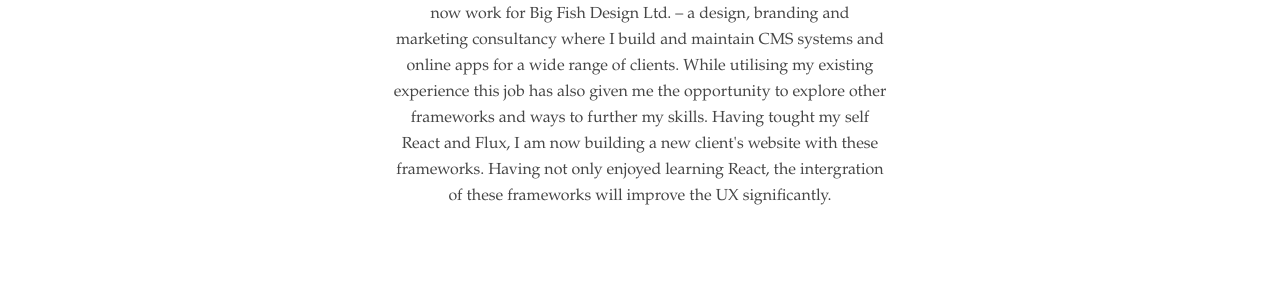
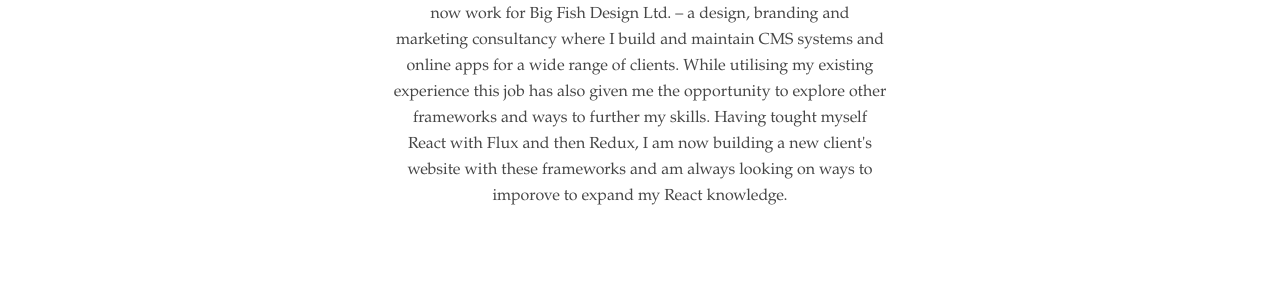
Before and after one commit to alex-windett/alex-windett.github.io, a Jekyll site: the page built from index.html, in a window 1280 px wide. Shown: the part 744-1044 px from the top of the page. Built offline with Jekyll 4.4.1, drawn with Linux system fonts in a browser that asks for light colours; some of the changed text lies outside the part shown.

Commit message:
updating index page

```diff
--- a/index.html
+++ b/index.html
@@ -5,7 +5,7 @@ body_class: home
 
 <section class="background--light intro padder center">
 	<h3>About Me</h3>
-	<p class="center">Having completed General Assembly&rsquo;s Immersive Course in 2014, I now work for Big Fish Design Ltd. &ndash; a design, branding and marketing consultancy where I build and maintain CMS systems and online apps for a wide range of clients. While utilising my existing experience this job has also given me the opportunity to explore other frameworks and ways to further my skills. Having tought my self React and Flux, I am now building a new client's website with these frameworks. Having not only enjoyed learning React, the intergration of these frameworks will improve the UX significantly.</p>
+	<p class="center">Having completed General Assembly&rsquo;s Immersive Course in 2014, I now work for Big Fish Design Ltd. &ndash; a design, branding and marketing consultancy where I build and maintain CMS systems and online apps for a wide range of clients. While utilising my existing experience this job has also given me the opportunity to explore other frameworks and ways to further my skills. Having tought myself React with Flux and then Redux, I am now building a new client's website with these frameworks and am always looking on ways to imporove to expand my React knowledge.</p>
 </section>
 
 
```
